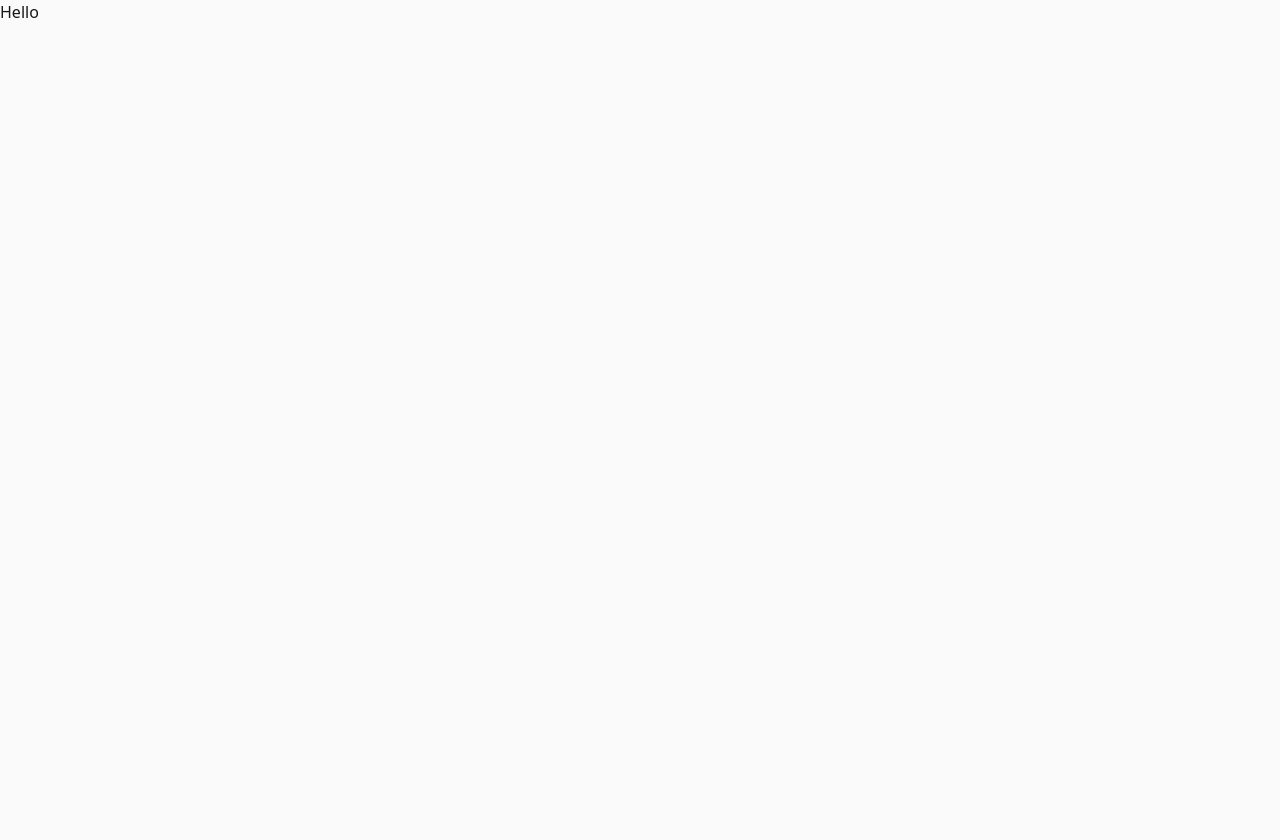
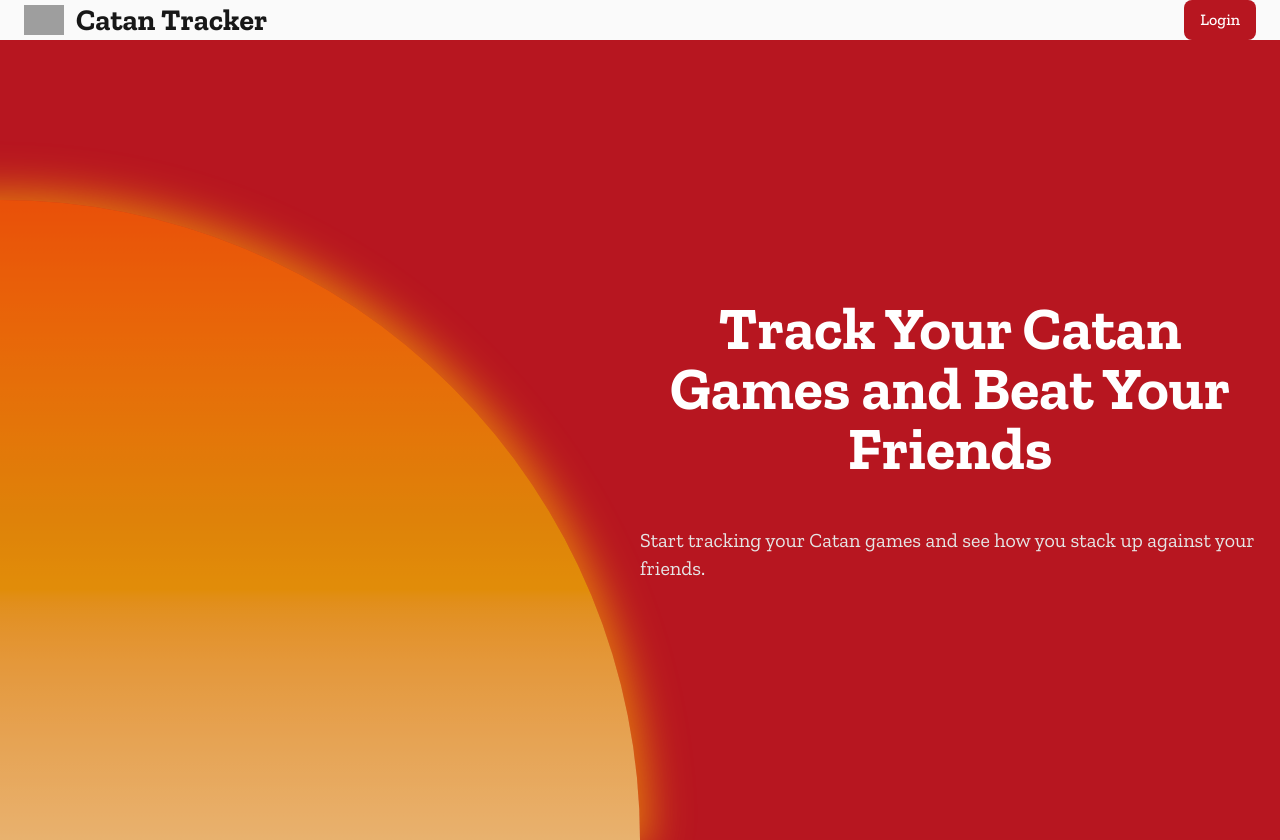
Before and after one commit to anthonytang/Roommate-Matcher, a Next.js app: page / in a window 1280 px wide. Before the commit the page ends 800 px from the top, so only its background shows below. Built offline with nearby package versions, Linux system fonts and the light colour scheme; grey boxes are pictures that could not be loaded.

Commit message:
Auth done

```diff
--- /dev/null
+++ b/app/dashboard/page.tsx
@@ -0,0 +1,9 @@
+import React from 'react'
+
+const Dashboard = () => {
+  return (
+    <div>Dashboard</div>
+  )
+}
+
+export default Dashboard
--- a/app/globals.css
+++ b/app/globals.css
@@ -116,6 +116,66 @@
   --sidebar-ring: oklch(0.553 0.013 58.071);
 }
 
+.zilla-slab-light {
+  font-family: "Zilla Slab", serif;
+  font-weight: 300;
+  font-style: normal;
+}
+
+.zilla-slab-regular {
+  font-family: "Zilla Slab", serif;
+  font-weight: 400;
+  font-style: normal;
+}
+
+.zilla-slab-medium {
+  font-family: "Zilla Slab", serif;
+  font-weight: 500;
+  font-style: normal;
+}
+
+.zilla-slab-semibold {
+  font-family: "Zilla Slab", serif;
+  font-weight: 600;
+  font-style: normal;
+}
+
+.zilla-slab-bold {
+  font-family: "Zilla Slab", serif;
+  font-weight: 700;
+  font-style: normal;
+}
+
+.zilla-slab-light-italic {
+  font-family: "Zilla Slab", serif;
+  font-weight: 300;
+  font-style: italic;
+}
+
+.zilla-slab-regular-italic {
+  font-family: "Zilla Slab", serif;
+  font-weight: 400;
+  font-style: italic;
+}
+
+.zilla-slab-medium-italic {
+  font-family: "Zilla Slab", serif;
+  font-weight: 500;
+  font-style: italic;
+}
+
+.zilla-slab-semibold-italic {
+  font-family: "Zilla Slab", serif;
+  font-weight: 600;
+  font-style: italic;
+}
+
+.zilla-slab-bold-italic {
+  font-family: "Zilla Slab", serif;
+  font-weight: 700;
+  font-style: italic;
+}
+
 @layer base {
   * {
     @apply border-border outline-ring/50;
--- a/app/layout.tsx
+++ b/app/layout.tsx
@@ -1,5 +1,5 @@
 import type { Metadata } from "next";
-import { Geist, Geist_Mono } from "next/font/google";
+import { Geist, Geist_Mono, Zilla_Slab } from "next/font/google";
 import "./globals.css";
 
 const geistSans = Geist({
@@ -10,6 +10,12 @@
 const geistMono = Geist_Mono({
   variable: "--font-geist-mono",
   subsets: ["latin"],
+});
+
+const zillaSlab = Zilla_Slab({
+  variable: "--font-zilla-slab",
+  subsets: ["latin"],
+  weight: ["300", "400", "500", "600", "700"],
 });
 
 export const metadata: Metadata = {
@@ -25,7 +31,7 @@
   return (
     <html lang="en">
       <body
-        className={`${geistSans.variable} ${geistMono.variable} bg-neutral-50 text-neutral-900 antialiased`}
+        className={`${geistSans.variable} ${geistMono.variable} ${zillaSlab.variable} bg-neutral-50 text-neutral-900 antialiased`}
       >
         {children}
       </body>
--- a/app/page.tsx
+++ b/app/page.tsx
@@ -1,9 +1,12 @@
+import Hero from "@/components/Hero";
+import Navbar from "@/components/Navbar";
 import Image from "next/image";
 
 export default function Home() {
   return (
-    <div className="bg-neutral-50 text-neutral-900 min-h-screen">
-      <h1>Hello</h1>
-    </div>
+    <>
+      <Navbar />
+      <Hero />
+    </>
   );
 }
--- /dev/null
+++ b/app/signin/page.tsx
@@ -0,0 +1,72 @@
+"use client";
+
+import React from 'react';
+import Image from 'next/image';
+import { createClientComponentClient } from '@supabase/auth-helpers-nextjs';
+import { useRouter } from 'next/navigation';
+
+const SignIn = () => {
+  const router = useRouter();
+  const supabase = createClientComponentClient();
+
+  const handleSignInWithGoogle = async () => {
+    await supabase.auth.signInWithOAuth({
+      provider: 'google',
+      options: {
+        redirectTo: `${window.location.origin}/dashboard`,
+      },
+    });
+  };
+
+  return (
+    <div className="flex h-screen">
+      {/* Left half - White with sign in */}
+      <div className="w-2/5 bg-white flex items-center justify-center">
+        <div className="max-w-md w-full px-8">
+          <div className="flex items-center justify-center mb-8">
+            <Image
+              src="/catan-logo.svg"
+              alt="Catan Tracker Logo"
+              width={50}
+              height={50}
+              className="object-contain"
+            />
+            <h1 className="font-bold text-3xl ml-3 zilla-slab-bold">Catan Tracker</h1>
+          </div>
+          <h2 className="text-2xl font-bold mb-6 text-center zilla-slab-bold">Sign in to your account</h2>
+          <button
+            onClick={handleSignInWithGoogle}
+            className="w-full flex items-center justify-center bg-white border border-gray-300 rounded-md py-2 px-4 text-sm font-medium text-gray-700 hover:bg-gray-50 transition-colors"
+          >
+            <Image
+              src="/google_svg.png"
+              alt="Google logo"
+              width={20}
+              height={20}
+              className="mr-2"
+            />
+            Sign in with Google
+          </button>
+        </div>
+      </div>
+
+      {/* Right half - Red with dashboard preview */}
+      <div className="w-3/5 bg-[#b71620] flex items-center justify-center p-8">
+        <div className="max-w-lg w-full">
+          <h2 className="text-3xl font-bold text-white mb-6 text-center zilla-slab-bold">Track your Catan games</h2>
+          <div className="bg-white/10 backdrop-blur-sm p-4 rounded-lg shadow-lg">
+            <Image
+              src="/app-preview.png"
+              alt="Dashboard Preview"
+              width={600}
+              height={400}
+              className="rounded-md w-full h-auto"
+            />
+          </div>
+        </div>
+      </div>
+    </div>
+  );
+};
+
+export default SignIn;
--- /dev/null
+++ b/components/Hero.tsx
@@ -0,0 +1,29 @@
+import React from 'react'
+
+const Hero = () => {
+  return (
+    <div className="bg-[#b71620] text-neutral-900 min-h-screen relative overflow-hidden">
+      <div className='flex flex-row items-center'>
+        <div className='w-1/2 flex flex-col'>
+
+        </div>
+        <div className='w-1/2 flex flex-col justify-center items-center min-h-screen pr-5'>
+            <h1 className="text-4xl md:text-6xl text-center font-bold text-white mb-4 zilla-slab-bold">Track Your Catan Games and Beat Your Friends</h1>
+
+            <p className='mt-8 text-xl text-neutral-200 zilla-slab-regular'>Start tracking your Catan games and see how you stack up against your friends.</p>
+        </div>
+      </div>
+      <div
+        className="absolute bottom-0 left-1/2 -translate-x-1/2 w-[200%] aspect-[4/1] rounded-t-full bg-gradient-to-t from-[#fef490] via-yellow-500 to-orange-500"
+        style={{
+          transform: 'translateX(-50%)',
+          opacity: 0.7,
+          boxShadow: '0 0 40px 10px rgba(255, 204, 0, 0.5)',
+          filter: 'drop-shadow(0 0 15px rgba(255, 165, 0, 0.6))'
+        }}
+      />
+    </div>
+  )
+}
+
+export default Hero
--- /dev/null
+++ b/components/Navbar.tsx
@@ -0,0 +1,26 @@
+import React from 'react'
+import Image from 'next/image'
+
+const Navbar = () => {
+  return (
+    <nav className="bg-neutral-50 text-neutral-900 px-6 shadow-sm">
+      <div className="container mx-auto flex justify-between items-center">
+        <div className="flex items-center space-x-3">
+          <Image
+            src="/catan-logo.svg"
+            alt="Catan Tracker Logo"
+            width={40}
+            height={40}
+            className="object-contain"
+          />
+          <h1 className="font-bold text-3xl zilla-slab-bold">Catan Tracker</h1>
+        </div>
+        <button className="bg-[#b71620] text-white px-4 py-2 rounded-md hover:bg-[#a01319] transition-colors zilla-slab-medium">
+          Login
+        </button>
+      </div>
+    </nav>
+  )
+}
+
+export default Navbar
--- a/package.json
+++ b/package.json
@@ -9,6 +9,8 @@
     "lint": "next lint"
   },
   "dependencies": {
+    "@supabase/auth-helpers-nextjs": "^0.10.0",
+    "@supabase/supabase-js": "^2.49.1",
     "class-variance-authority": "^0.7.1",
     "clsx": "^2.1.1",
     "lucide-react": "^0.479.0",
```
Also changed, not shown: public/google_svg.png (added), 1 other file (tests, documents, lock files or other folders).
